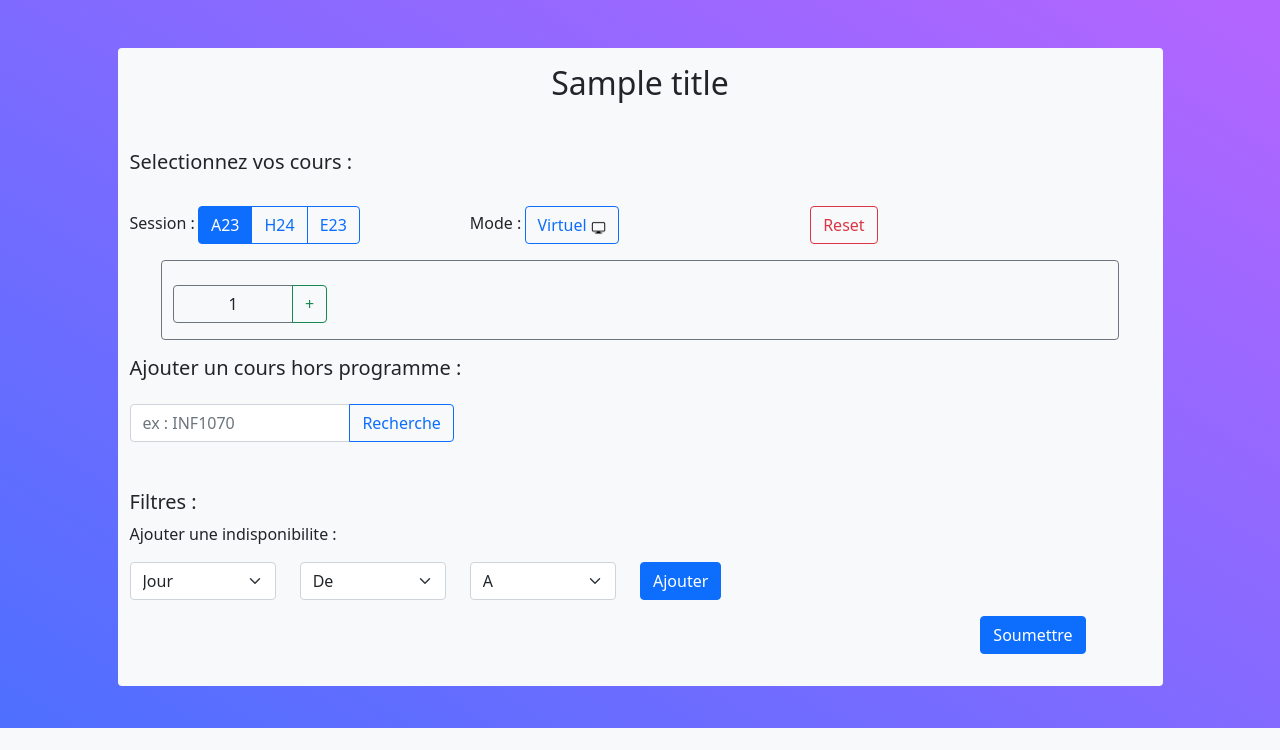
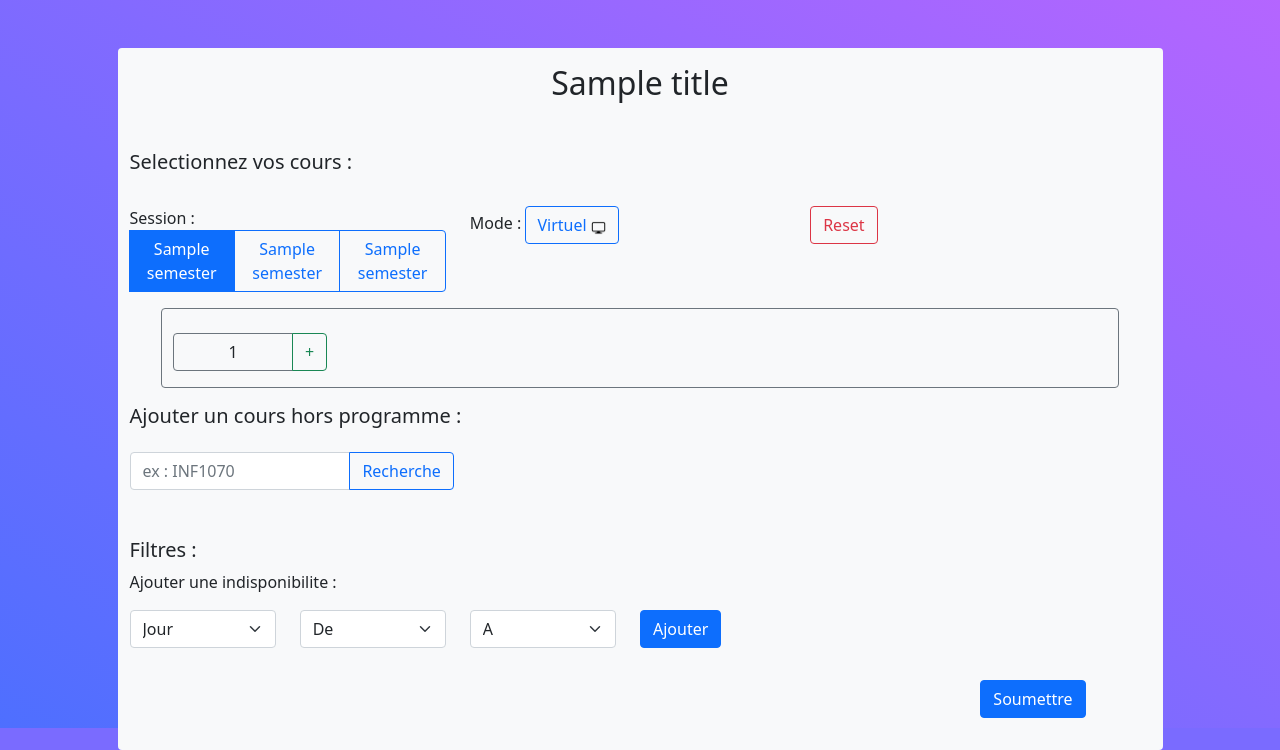
Before and after one commit to raoufbaz/Scheduler, a Flask app: template templates/choix_cours.html in a window 1280 px wide. Shown: the part 72-822 px from the top of the page. Before the commit the page ends 800 px from the top, so only its background shows below. Run offline with Flask 2, Linux system fonts and the light colour scheme; the template is opened without the code that fills it: most values are stand-ins (such as "Sample title", 1, 10 or a date in 2020).

Commit message:
add scrape semesters, unavailability script

```diff
--- a/app.py
+++ b/app.py
@@ -57,8 +57,10 @@ def get_programme():
         error = "Entrez un nom de programme valide."
         return render_template("index.html", error=error), 400
     list = json.loads(list)
+    semesters = data_scraper.get_current_semesters(program_id)
     return render_template('choix_cours.html', courses=list,
                            title=program_title,
+                           semesters=semesters,
                            program_id=program_id), 200
 
 
--- a/helpers/data_scraper.py
+++ b/helpers/data_scraper.py
@@ -4,6 +4,7 @@ import json
 import os
 import unicodedata
 from models.course import Course
+import re
 
 # URL_LINK_EXAMPLE =
 # f"https://etudier.uqam.ca/wshoraire/cours/INF1120/20233/7316"
@@ -35,7 +36,6 @@ def scrape_class_info(course_id: str, year: str, semester: str, program):
         URL = (
             f"https://etudier.uqam.ca/wshoraire/cours/"
             f"{course_id}/{year}{semester}/{program}")
-        print(URL)
         html_doc = requests.get(URL).text
         soup = BeautifulSoup(html_doc, "html.parser")
         groups = soup.find_all("div", {"class": "groupe"})
@@ -211,6 +211,19 @@ def get_program_courses(program_id: str):
     return json.dumps(load_courses_from_cache(program_id))
 
 
+def get_current_semesters(program_id: str):
+    URL = f"https://etudier.uqam.ca/programme?code={program_id}#bloc_cours"
+    html_doc = requests.get(URL).text
+    soup = BeautifulSoup(html_doc, "html.parser")
+    legende = soup.find("div", {"class": "legende"})
+    trimestres = legende.find("div", {"class": "trimestres"})
+    string = trimestres.text.strip()
+    # Use regex to split the input string into three parts
+    pattern = r'([A-Z]\d+)'
+    result = re.findall(pattern, string)
+    return list(result)
+
+
 # Scrapes all programs from the website
 # saves a copy on cache file,
 # then loads the file every time the function is called
--- a/static/scripts/utils_cours.js
+++ b/static/scripts/utils_cours.js
@@ -48,21 +48,50 @@ $(document).ready(function () {
       };
       courses.push(courseObj);
     });
-
+    if (courses.length ==0 ){
+      event.preventDefault();
+      alert("Aucun cours selectionné");
+      return 0;
+    }
     //get semester id
     var semester = $("input[name='semester']").val();
-    console.log(courses);
-    //serialize data
-    let formData = {
+
+    //get unavailability list
+    var raw_unav_list = $(".unavailability");
+    var unav_list = [];
+    if(raw_list.length > 0){
+    raw_unav_list.each(function () {
+      var strings = $(this).val().split(",");
+      var unavailabilityObj = {
+        day: strings[0],
+        start_time: strings[1],
+        end_time: strings[2],
+      };
+      unav_list.push(unavailabilityObj);
+    });
+  }
+
+   //serialize data
+  let formData;
+  if(unav_list.length > 0){
+   formData = {
+      courses: JSON.stringify(courses),
+      semester: JSON.stringify(semester),
+      unavailability: JSON.stringify(unav_list)
+  }}
+  else{
+    formData = {
       courses: JSON.stringify(courses),
       semester: JSON.stringify(semester),
     };
+  }
+   console.log(formData);
+
     $.ajax({
       type: "GET",
       url: "/agendas",
       data: formData,
       success: function (response) {
-        console.log(response)
         // Create a hidden form and submit it with the returned combinations
         var hiddenForm = $("<form>", {
           action: "/schedules",
@@ -148,3 +177,64 @@ $(document).ready(function () {
     $(this).parent().parent().remove();
   });
 });
+
+///////////////////////////////////////////////
+// SECTION FEATURE "Ajouter indisponibilite"
+
+$(document).ready(function() {
+  var startSelect = $("#start_time");
+  var endSelect = $("#end_time");
+  var day = $("#day");
+
+  // Function to populate the select elements with time options
+  function populateTimeSelect(select) {
+      for (var hour = 6; hour <= 23; hour++) {
+          for (var minute = 0; minute < 60; minute += 30) {
+              var displayHour = (hour < 10) ? "0" + hour : hour;
+              var displayMinute = (minute === 0) ? "00" : minute;
+              var optionValue = displayHour + ":" + displayMinute;
+              select.append($("<option></option>")
+                  .attr("value", optionValue)
+                  .text(optionValue));
+          }
+      }
+  }
+  // Populate the select elements with time options
+  populateTimeSelect(startSelect);
+  populateTimeSelect(endSelect);
+
+
+   // Add a click event listener to the button
+   $("#btnUnav").on("click", function() {
+    var selectedStartTime = startSelect.val();
+    var selectedEndTime = endSelect.val();
+
+    // Check if a valid option has been selected (not the placeholder)
+    if (selectedStartTime && selectedEndTime && day.val()) {
+        // Compare the start and end times
+        if (selectedStartTime < selectedEndTime) {
+            appendUnavailabilityElement(day.val(),selectedStartTime,selectedEndTime);
+        } else {
+            alert("La valeur de fin doit etre apres le debut.");
+        }
+    } else {
+        alert("Selectionnez une valeur valide.");
+    }
+});
+
+ // Function to populate the select elements with time options
+ function appendUnavailabilityElement(day,start_time,end_time) {
+  var sectionContainer = $("#UnavailabilityContainer");
+  var element = $('<div>', { class: 'col-12 mt-2' });
+  var btngroup = $('<div>', { class: 'btn-group' });
+  var input = $('<input>', {type: 'checkbox', class: 'btn-check shadow-lg unavailability', value:day+","+start_time+","+end_time });
+  var label = $('<label>', {class: 'btn bg-light border border-secondary', text: day + " : " + start_time + " à " + end_time });
+  var minusButton = $('<button>', { type: 'button', class: 'btn btn-outline-danger remove-HP', text: '-' });
+
+  btngroup.append(input, label, minusButton);
+  element.append(btngroup);
+
+  sectionContainer.append(element);
+  }
+
+});
--- a/templates/choix_cours.html
+++ b/templates/choix_cours.html
@@ -16,16 +16,18 @@
           <div class="col">
             Session :
             <div class="btn-group">
+              {% if semesters %}
+              <script>console.log("{{semesters[0]}}")</script>
+              <input type="radio" value="{{semesters[0]}}" class="btn-check" name="semester" id="btnradio1" autocomplete="off" checked>
+               <label class="btn btn-outline-primary" for="btnradio1">{{semesters[0]}}</label>
 
-                  <input type="radio" value="A23" class="btn-check" name="semester" id="btnradio1" autocomplete="off" checked>
-                   <label class="btn btn-outline-primary" for="btnradio1">A23</label>
+              <input type="radio" value="{{semesters[1]}}" class="btn-check" name="semester" id="btnradio2" autocomplete="off">
+              <label class="btn btn-outline-primary" for="btnradio2">{{semesters[1]}}</label>
 
-                  <input type="radio" value="H24" class="btn-check" name="semester" id="btnradio2" autocomplete="off">
-                  <label class="btn btn-outline-primary" for="btnradio2">H24</label>
-
-                  <input type="radio" value="E23" class="btn-check" name="semester" id="btnradio3" autocomplete="off">
-                  <label class="btn btn-outline-primary" for="btnradio3">E23</label>
-          </div>
+              <input type="radio" value="{{semesters[2]}}" class="btn-check" name="semester" id="btnradio3" autocomplete="off">
+              <label class="btn btn-outline-primary" for="btnradio3">{{semesters[2]}}</label>
+          {% endif %}
+      </div>
         </div>
         <div class="col">
           Mode :
@@ -106,40 +108,35 @@
         <p>Ajouter une indisponibilite :</p>
         <div class="row">
           <div class="col-2">
-            <select class="form-select" aria-label="Default select example">
-              <option selected>Jour</option>
-              <option value="1">Lundi</option>
-              <option value="2">Mardi</option>
-              <option value="3">Mercredi</option>
-              <option value="3">Jeudi</option>
-              <option value="3">Vendredi</option>
+            <select id="day" class="form-select" aria-label="Default select">
+              <option selected disabled>Jour</option>
+              <option value="Lundi">Lundi</option>
+              <option value="Mardi">Mardi</option>
+              <option value="Mercredi">Mercredi</option>
+              <option value="Jeudi">Jeudi</option>
+              <option value="Vendredi">Vendredi</option>
+              <option value="Samedi">Samedi</option>
+              <option value="Dimanche">Dimanche</option>
             </select>
           </div>
           <div class="col-2">
-            <select class="form-select" aria-label="Default select example">
-              <option selected>De</option>
-              <option value="1">1</option>
-              <option value="2">2</option>
-              <option value="3">3</option>
-              <option value="3">4</option>
-              <option value="3">5</option>
+            <select id="start_time" class="form-select" aria-label="Default select">
+              <option selected disabled>De</option>
+
             </select>
           </div>
           <div class="col-2">
-            <select class="form-select" aria-label="Default select example">
-              <option selected>A</option>
-              <option value="1">1</option>
-              <option value="2">2</option>
-              <option value="3">3</option>
-              <option value="3">4</option>
-              <option value="3">5</option>
+            <select id="end_time" class="form-select" aria-label="Default select">
+              <option selected disabled>A</option>
             </select>
           </div>
           <div class="col-2">
-            <button type="button" class="btn btn-primary">Ajouter</button>
+            <button id="btnUnav" type="button" class="btn btn-primary">Ajouter</button>
             </div>
         </div>
+       <div class="row mt-3" id="UnavailabilityContainer">
 
+       </div>
       </div>
 
     </div>
```
